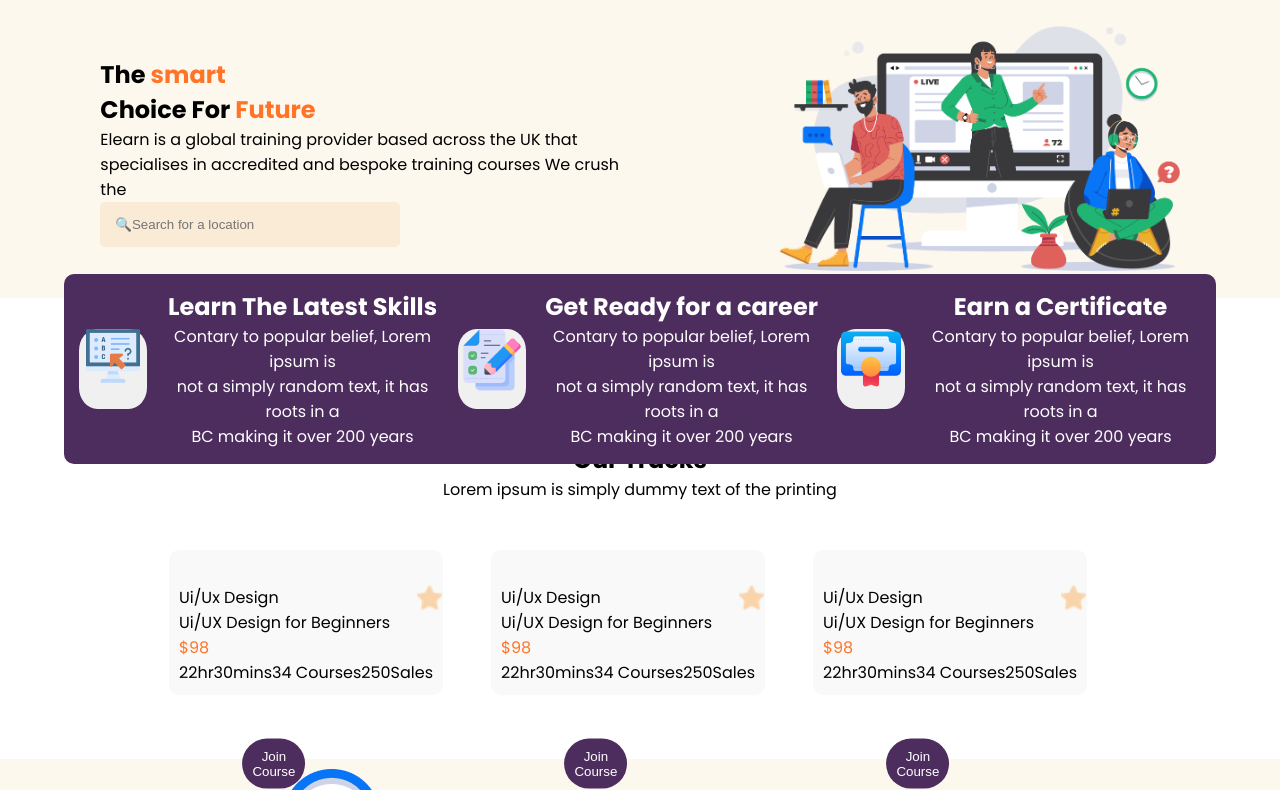
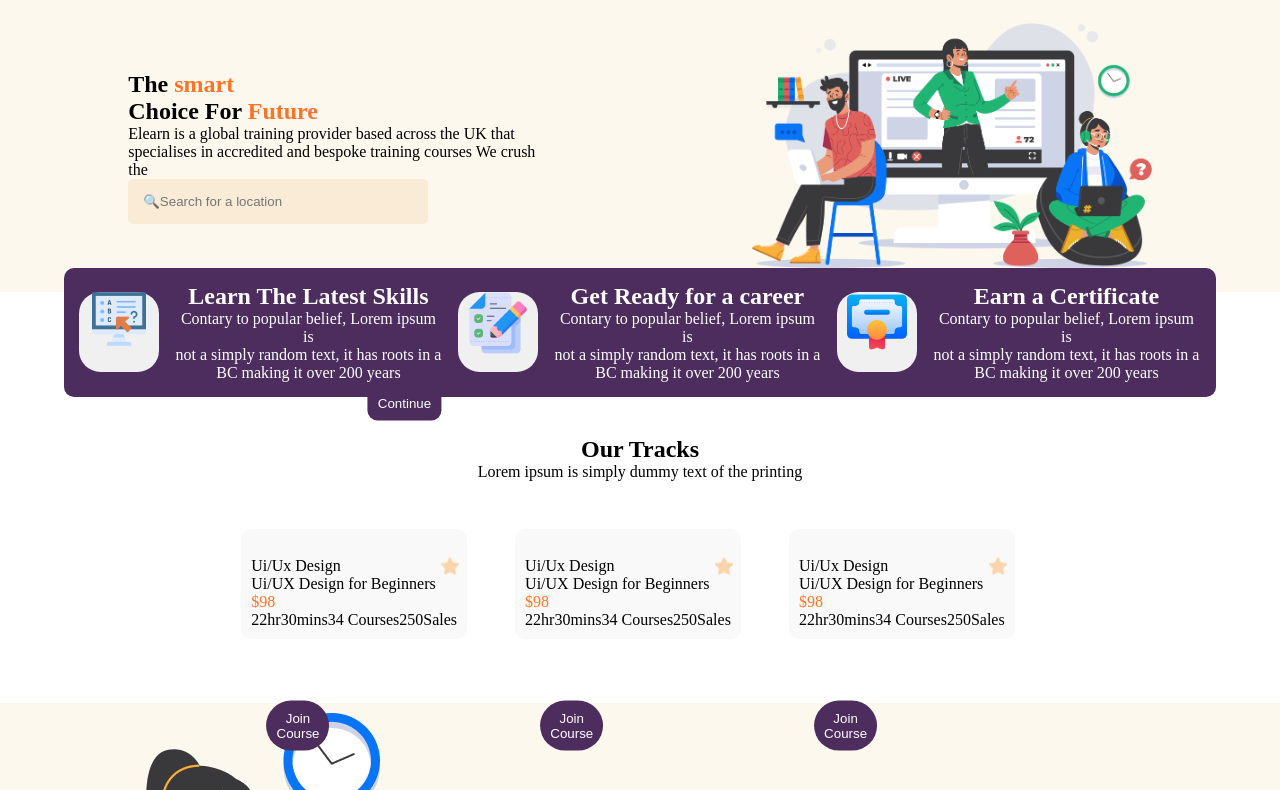
Before and after one commit to AnonymusKil/Education, a plain HTML site: page index.html in a window 1280 px wide. Shown: the part 83-873 px from the top of the page. Drawn offline with Linux system fonts and the light colour scheme.

Commit message:
last commit

```diff
--- a/style.css
+++ b/style.css
@@ -24,7 +24,7 @@
     transition: all 0.2s ease-out;
   }
   html{
-    font-family: 'Poppins';
+    font-family: 'Poppins' 'Roboto Static';
   }
 
   .navbar a{
```
